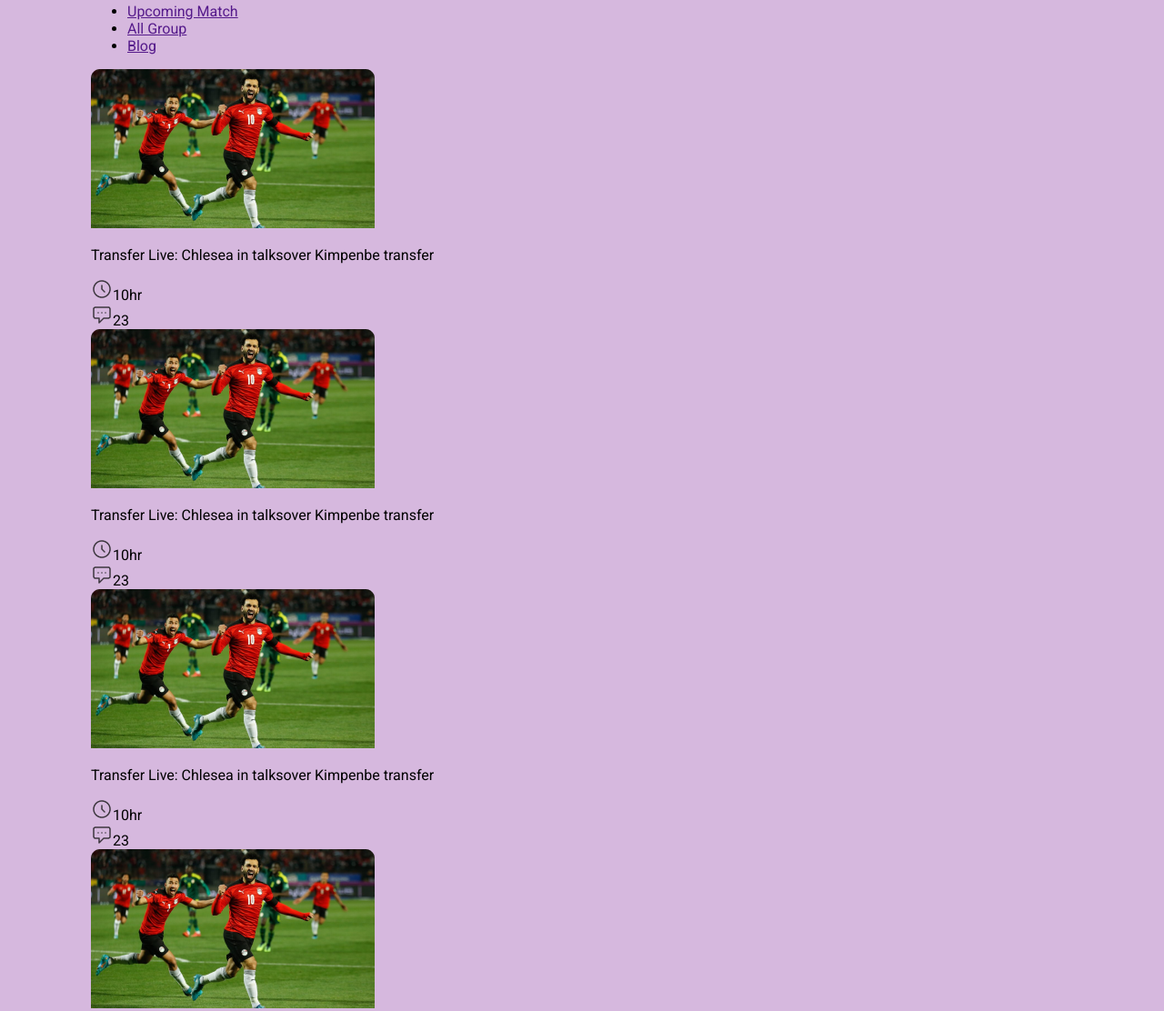
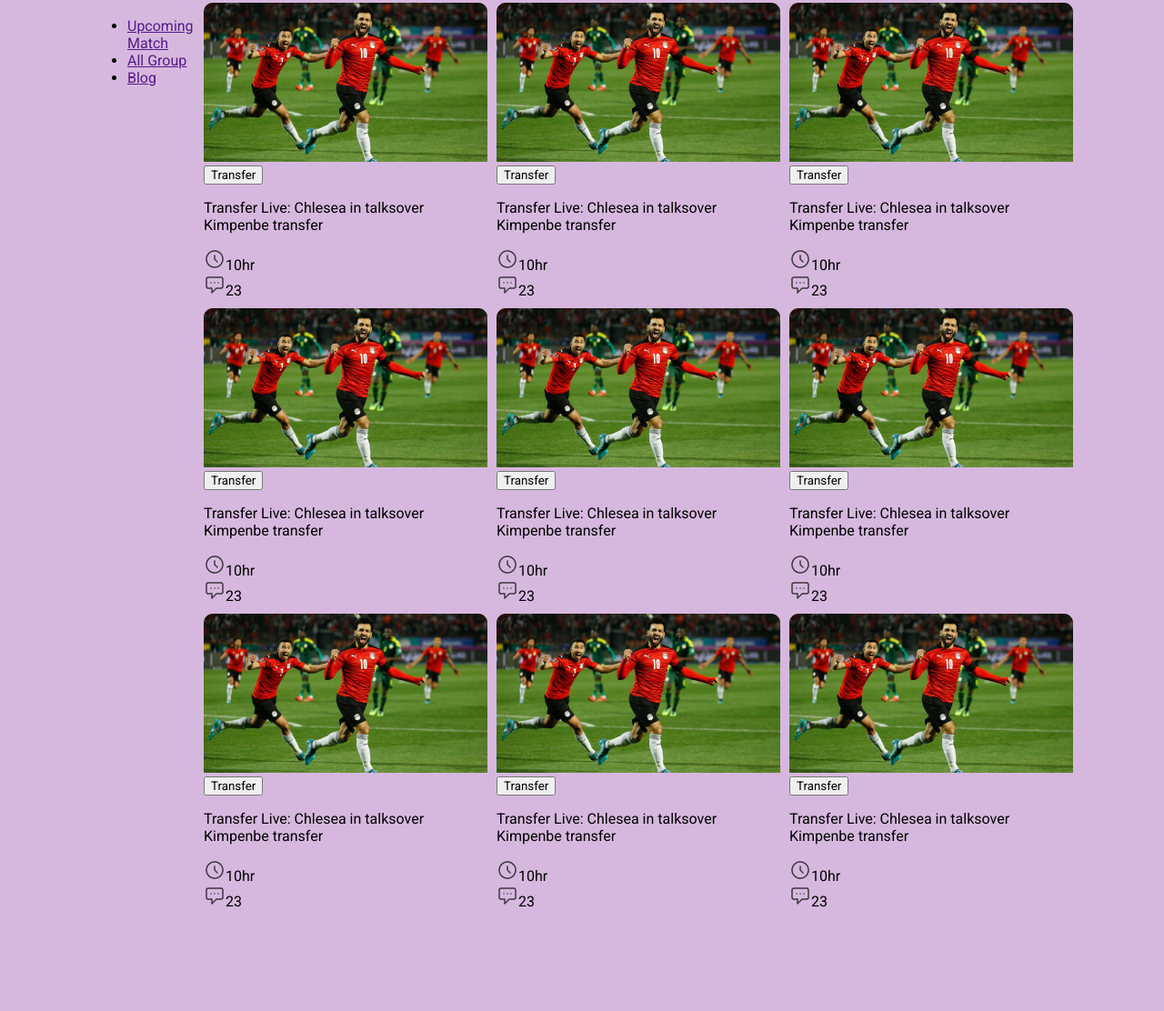
Before and after one commit to 1Md-Rakibul-Islam/World-Cup, a plain HTML site: page index.html in a window 1280 px wide. Shown: the part 721-1833 px from the top of the page at 91% size. After the commit the page ends 1802 px from the top, so only its background shows below. Drawn offline with Linux system fonts and the light colour scheme.

Commit message:
resolve blog section

```diff
--- a/assets/css/style.css
+++ b/assets/css/style.css
@@ -3,7 +3,9 @@
 *{
     font-family: 'Roboto', sans-serif;
 }
-
+/*  =================
+       common style
+    ================= */
 body{
     padding: 0;
     margin: 0;
@@ -13,6 +15,11 @@ body{
 .container{
     margin: 80px 100px;
 }
+
+
+/*  =======================
+       header area start
+    ======================= */
 
 .header {
     background-color: rgb(22, 28, 37);
@@ -59,3 +66,38 @@ body{
 .header__banner img{
     width: 100%;
 }
+/*  =======================
+       header area end
+    ======================= */
+
+
+/*  =======================
+       match area start
+    ======================= */
+
+.match__contents {
+    display: flex;
+}
+
+.blogs{
+    display: grid;
+    grid-template-columns: repeat(3, 1fr);
+    gap: 10px;
+}
+
+/*  =======================
+       match area end
+    ======================= */
+
+
+
+/*  =======================
+       footer area start
+    ======================= */
+
+
+
+
+/*  =======================
+       footer area end
+    ======================= */
--- a/index.html
+++ b/index.html
@@ -64,12 +64,14 @@
                             </ul>
                         </nav>
                     </div>
-                    <div class="match__content">
+                    <div class="match__content blogs">
 
                         <article class="blog">
                             <img src="assets/images/Blog Image.png" alt="">
                             <div class="blog__details">
-                                <a class="transfer__btn" href=""></a>
+                                <a class="transfer__btn" href="">
+                                    <button >Transfer</button>
+                                </a>
                                 <p class="blog__title">
                                     Transfer Live: Chlesea in talksover Kimpenbe transfer
                                 </p>
@@ -87,7 +89,9 @@
                         <article class="blog">
                             <img src="assets/images/Blog Image.png" alt="">
                             <div class="blog__details">
-                                <a class="transfer__btn" href=""></a>
+                                <a class="transfer__btn" href="">
+                                    <button >Transfer</button>
+                                </a>
                                 <p class="blog__title">
                                     Transfer Live: Chlesea in talksover Kimpenbe transfer
                                 </p>
@@ -105,7 +109,9 @@
                         <article class="blog">
                             <img src="assets/images/Blog Image.png" alt="">
                             <div class="blog__details">
-                                <a class="transfer__btn" href=""></a>
+                                <a class="transfer__btn" href="">
+                                    <button >Transfer</button>
+                                </a>
                                 <p class="blog__title">
                                     Transfer Live: Chlesea in talksover Kimpenbe transfer
                                 </p>
@@ -123,7 +129,9 @@
                         <article class="blog">
                             <img src="assets/images/Blog Image.png" alt="">
                             <div class="blog__details">
-                                <a class="transfer__btn" href=""></a>
+                                <a class="transfer__btn" href="">
+                                    <button >Transfer</button>
+                                </a>
                                 <p class="blog__title">
                                     Transfer Live: Chlesea in talksover Kimpenbe transfer
                                 </p>
@@ -141,7 +149,9 @@
                         <article class="blog">
                             <img src="assets/images/Blog Image.png" alt="">
                             <div class="blog__details">
-                                <a class="transfer__btn" href=""></a>
+                                <a class="transfer__btn" href="">
+                                    <button >Transfer</button>
+                                </a>
                                 <p class="blog__title">
                                     Transfer Live: Chlesea in talksover Kimpenbe transfer
                                 </p>
@@ -159,7 +169,9 @@
                         <article class="blog">
                             <img src="assets/images/Blog Image.png" alt="">
                             <div class="blog__details">
-                                <a class="transfer__btn" href=""></a>
+                                <a class="transfer__btn" href="">
+                                    <button >Transfer</button>
+                                </a>
                                 <p class="blog__title">
                                     Transfer Live: Chlesea in talksover Kimpenbe transfer
                                 </p>
@@ -177,7 +189,9 @@
                         <article class="blog">
                             <img src="assets/images/Blog Image.png" alt="">
                             <div class="blog__details">
-                                <a class="transfer__btn" href=""></a>
+                                <a class="transfer__btn" href="">
+                                    <button >Transfer</button>
+                                </a>
                                 <p class="blog__title">
                                     Transfer Live: Chlesea in talksover Kimpenbe transfer
                                 </p>
@@ -195,7 +209,9 @@
                         <article class="blog">
                             <img src="assets/images/Blog Image.png" alt="">
                             <div class="blog__details">
-                                <a class="transfer__btn" href=""></a>
+                                <a class="transfer__btn" href="">
+                                    <button >Transfer</button>
+                                </a>
                                 <p class="blog__title">
                                     Transfer Live: Chlesea in talksover Kimpenbe transfer
                                 </p>
@@ -213,7 +229,9 @@
                         <article class="blog">
                             <img src="assets/images/Blog Image.png" alt="">
                             <div class="blog__details">
-                                <a class="transfer__btn" href=""></a>
+                                <a class="transfer__btn" href="">
+                                    <button >Transfer</button>
+                                </a>
                                 <p class="blog__title">
                                     Transfer Live: Chlesea in talksover Kimpenbe transfer
                                 </p>
@@ -227,6 +245,7 @@
                                 </div>
                             </div>
                         </article>
+
 
 
                     </div>
```
